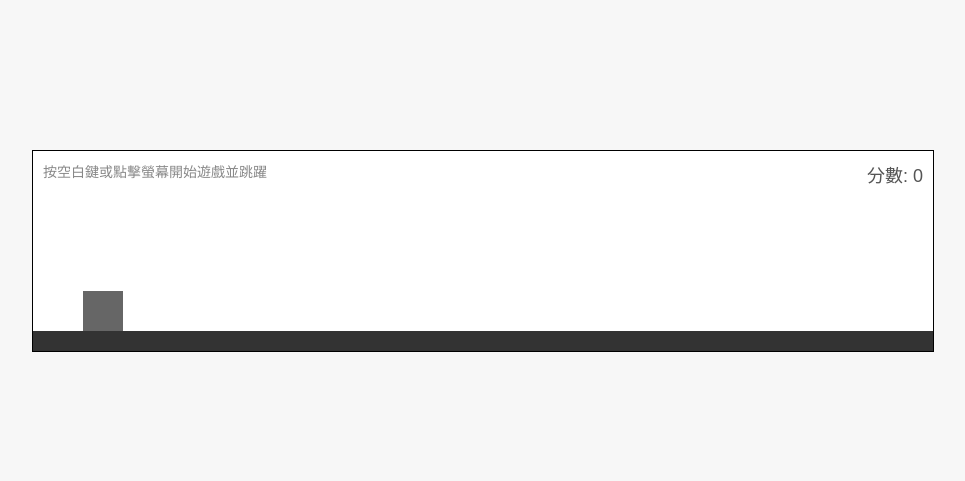
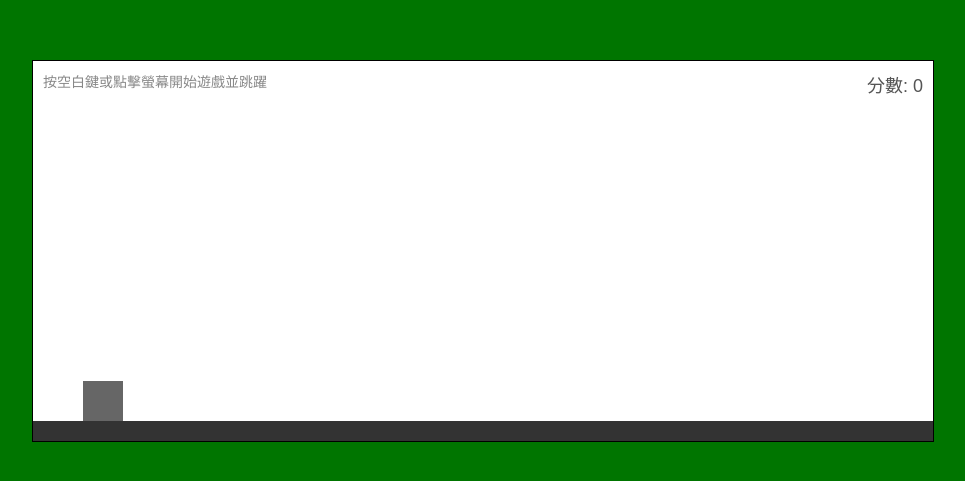
Before and after one commit to Asta0924/4, a plain HTML site: page index.html in a window 1280 px wide. Shown: the part 149-630 px from the top of the page, without its empty margins (157-1122 px from the left). Drawn offline with Linux system fonts and the light colour scheme.

Commit message:
Update style.css

```diff
--- a/style.css
+++ b/style.css
@@ -4,14 +4,14 @@ body {
     align-items: center;
     height: 100vh;
     margin: 0;
-    background-color: #f7f7f7;
+    background-color: #007500;
     overflow: hidden; /* 隱藏捲軸 */
     font-family: sans-serif;
 }
 
 #game-container {
     width: 900px;
-    height: 200px;
+    height: 380px;
     border: 1px solid #000;
     position: relative;
     overflow: hidden; /* 隱藏超出範圍的元素 */
```
